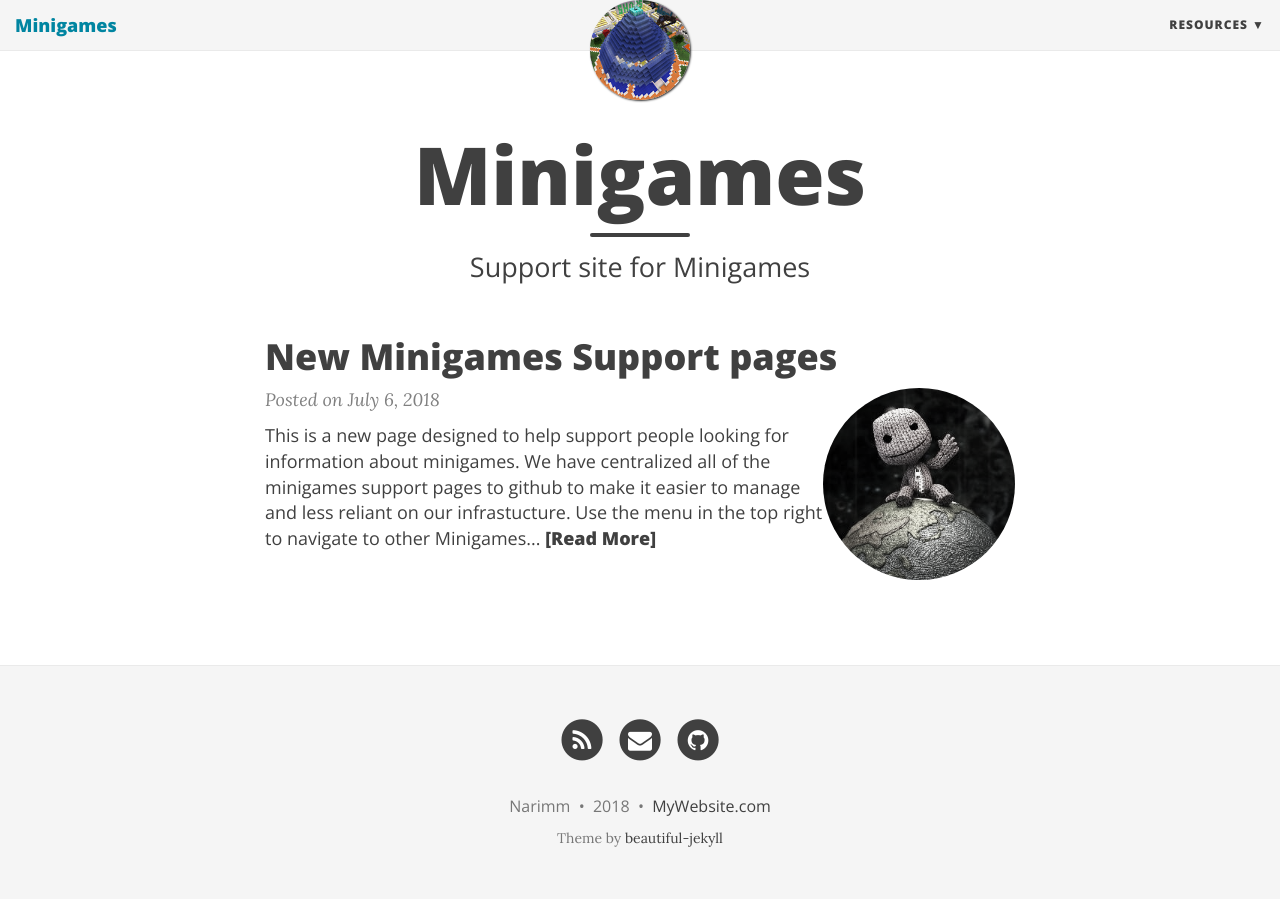
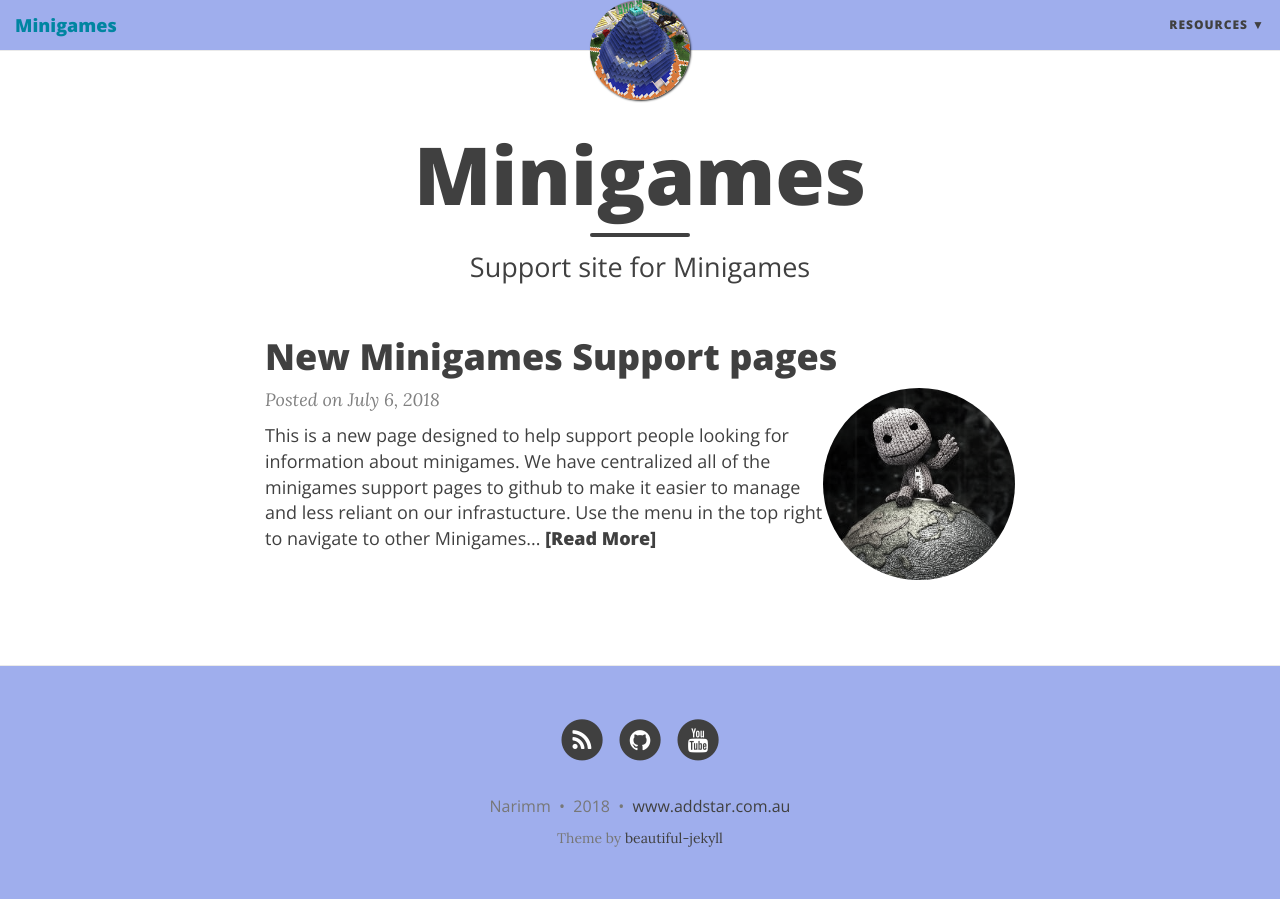
Before and after one commit to AddstarMC/Minigames, a Jekyll site: the page built from index.html, in a window 1280 px wide. Built offline with Jekyll 4.4.1, drawn with Linux system fonts in a browser that asks for light colours; nearby versions of some CDN libraries; the list of posts is cut into pages by our own code; some of the changed lines change nothing that is shown.

Commit message:
Update ghpages config colours
Signed-off-by: Narimm <benjicharlton@gmail.com>

```diff
--- a/_config.yml
+++ b/_config.yml
@@ -40,13 +40,13 @@
 
 # Personalize the colors in your website. Colour values can be any valid CSS colour
 
-navbar-col: "#F5F5F5"
+navbar-col: "#9FAEED"
 navbar-text-col: "#404040"
-navbar-children-col: "#F5F5F5"
+navbar-children-col: "#9FAEED"
 page-col: "#FFFFFF"
 link-col: "#008AFF"
 hover-col: "#0085A1"
-footer-col: "#F5F5F5"
+footer-col: "#9FAEED"
 footer-text-col: "#777777"
 footer-link-col: "#404040"
 
@@ -70,8 +70,8 @@
 # If you want to add a new link that isn't here, you'll need to also edit the file _data/SocialNetworks.yml
 social-network-links:
   rss: true
-  email: "benjicharlton@gmail.com"
-  github: narimm
+# email: "benjicharlton@gmail.com"
+  github: AddstarMC
 #  reddit: yourname
 #  google-plus: +DeanAttali
 #  linkedin: daattali
@@ -79,7 +79,7 @@
 #  stackoverflow: "3943160/daattali"
 #  snapchat: deanat78
 #  instagram: deanat78
-#  youtube: user/deanat78
+  youtube: user/AddstarMC
 #  spotify: yourname
 #  telephone: +14159998888
 #  steam: deanat78
@@ -95,7 +95,7 @@
 
 # How to display the link to the website in the footer
 # Remove this if you don't want a link in the footer
-url-pretty: "MyWebsite.com"  # eg. "deanattali.com/beautiful-jekyll"
+url-pretty: "www.addstar.com.au"  # eg. "deanattali.com/beautiful-jekyll"
 
 # --- Web Statistics Section --- #
 
```
